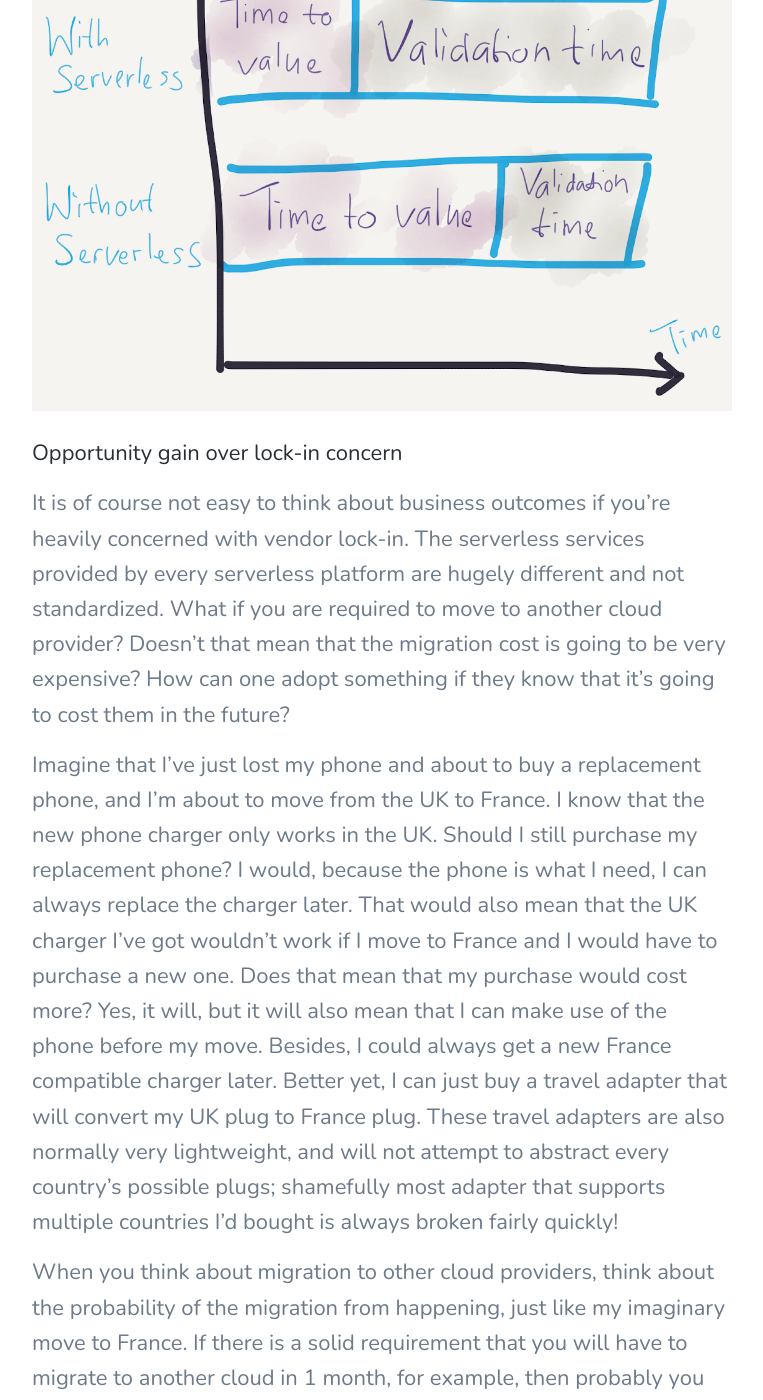
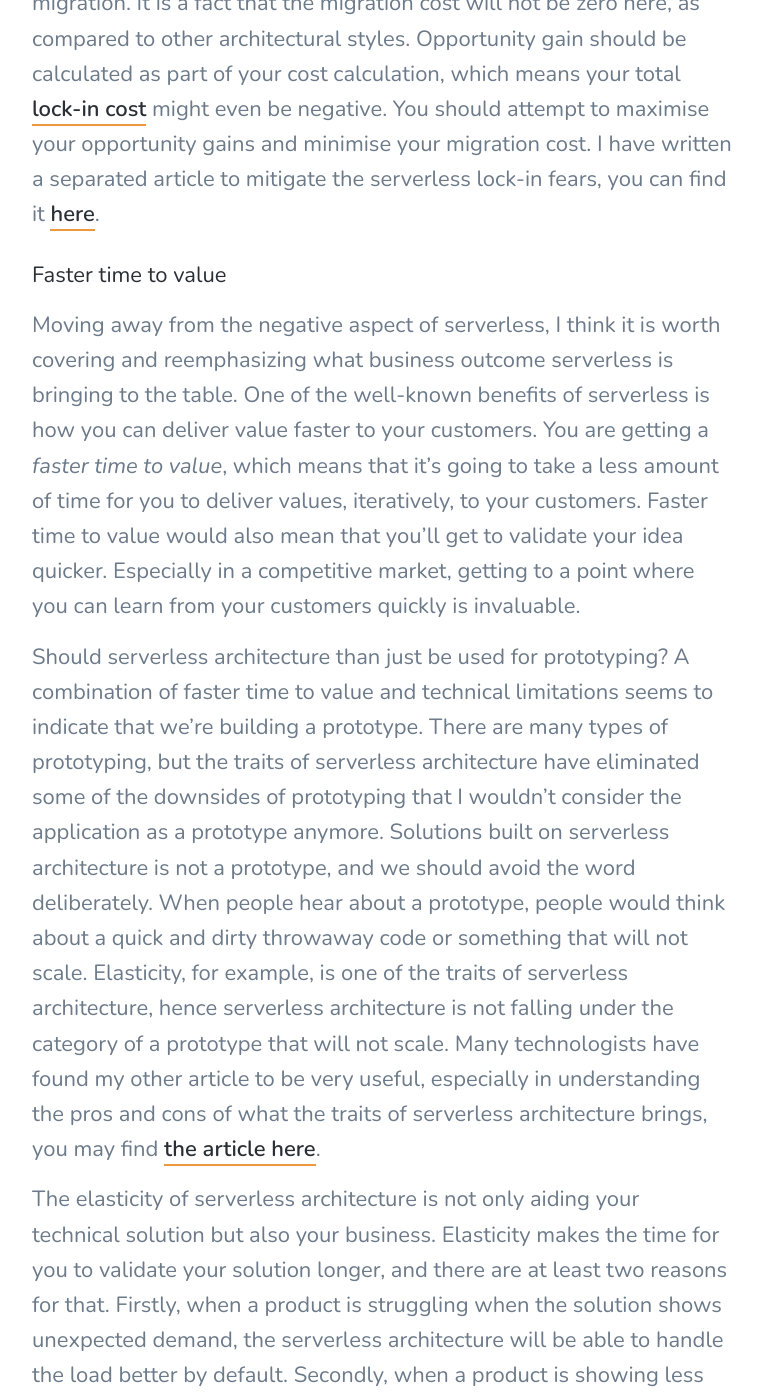
Before and after one commit to ceilfors/ceilfors.github.io, a Jekyll site: the page built from _posts/2019-11-18-principles-serverless-architecture.md, in a window 1280 px wide and 1400 px high, scrolled down 5475 px. Shown: the whole window, without its empty margins (258-1021 px from the left). Built offline with Jekyll 4.4.1, drawn with Linux system fonts in a browser that asks for light colours; nearby versions of some CDN libraries; some of the changed text lies outside the part shown.

Commit message:
Revise principle no 1

```diff
--- a/_posts/2019-11-18-principles-serverless-architecture.md
+++ b/_posts/2019-11-18-principles-serverless-architecture.md
@@ -84,54 +85,19 @@
 reinvested elsewhere. As the operational overhead of your system is
 significantly reduced, it might mean that development cost is reduced too.
 
-If serverless technology is coming with all these positives outcome, why then do
-we hear contradictory stories? There is always a trade-off in a decision we
+If serverless technology is coming with all these positives outcomes, why then
+do we hear contradictory stories? There is always a trade-off in a decision we
 make, and there is a trade-off in utilising serverless. There are technical
 limitations to serverless, and vendor lock-in concerns still prevail. This is
-why focusing on business outcome over the technical limitations is an important
-mindset shift. Business outcomes must be at the forefront of your mind. The
+why the first important principle that you need to have is to **focus on
+business outcome**. Business outcomes must be at the forefront of your mind. The
 technical limitations, of course, shouldn't be neglected but should be
 approached differently with the next set of principles outlined in this article.
-
-#### Faster time to value
-
-As briefly mentioned before, one of the well-known benefits of serverless is how
-you can deliver value faster to your customers. You are getting a faster time to
-value, which means that it's going to take a less amount of time for you to
-deliver values, iteratively, to your customers. Faster time to value would also
-mean that you'll get to validate your idea quicker. Especially in a competitive
-market, getting to a point where you can learn from your customers quickly is
-invaluable.
-
-Should serverless architecture than just be used for prototyping? A combination
-of faster time to value and technical limitations seems to indicate that we're
-building a prototype. There are many types of prototyping, but the [traits of
-serverless
-architecture]({% post_url 2019-07-31-traits-serverless-architecture %}) have
-eliminated some of the downsides of prototyping that I wouldn't consider the
-application as a prototype anymore. Solutions built on serverless architecture
-is not a prototype, and we should avoid the word deliberately. When people hear
-about a prototype, people would think about a quick and dirty throwaway code or
-something that will not scale. Elasticity, for example, is one of the traits of
-serverless architecture, hence serverless architecture is not falling under the
-category of a prototype that will not scale.
-
-The elasticity of serverless architecture is not only aiding your technical
-solution but also your business. Elasticity makes the time for you to validate
-your solution longer. There are two reasons why you would have a longer
-validation time. Firstly, when a product is struggling when the solution shows
-unexpected demand, the serverless architecture will be able to handle the load
-better by default. Secondly, when a product is showing less demand than
-expected, the business won't have to pay for huge infrastructure cost. As the
-time for you to validate your solution is living longer, you are also getting a
-level of flexibility to reprioritise your requirements. Your business is
-seemingly gaining elasticity too due to serverless architecture.
-
-![](/images{{page.id}}/elastic-time.png)
+First, let's address how this principle drive our thinking on lock-in concerns.
 
 #### Opportunity gain over lock-in concern
 
-It is of course not easy to think about business outcomes if you're heavily
+It is of course not easy to focus on business outcomes if you're heavily
 concerned with vendor lock-in. The serverless services provided by every
 serverless platform are hugely different and not standardized. What if you are
 required to move to another cloud provider? Doesn't that mean that the migration
@@ -147,10 +113,10 @@
 more? Yes, it will, but it will also mean that I can make use of the phone
 before my move. Besides, I could always get a new France compatible charger
 later. Better yet, I can just buy a travel adapter that will convert my UK plug
-to France plug. These travel adapters are also normally very lightweight, and
-will not attempt to abstract every country's possible plugs; shamefully most
-adapter that supports multiple countries I'd bought is always broken fairly
-quickly!
+to France plug. These lightweight travel adapters are also normally the best
+ones as it will not attempt to abstract every country's possible plugs;
+shamefully most adapter that supports multiple countries I'd bought is always
+broken fairly quickly!
 
 When you think about migration to other cloud providers, think about the
 probability of the migration from happening, just like my imaginary move to
@@ -158,20 +124,65 @@
 cloud in 1 month, for example, then probably you should start your development
 in the new cloud provider anyway rather than debating whether the migration cost
 is going to be expensive. Just like the imaginary phone I purchase, you should
-be getting the main bit of your development moving instead, because otherwise,
-you'll suffer from opportunity costs.
+be getting your development moving instead, because otherwise, you'll suffer
+from opportunity costs.
 
 Opportunity gain should be part of the totality that you're looking into. What
 we are worried in vendor lock-in, is normally the high cost of migration. It is
 a fact that the migration cost will not be zero here, as compared to other
 architectural styles. Opportunity gain should be calculated as part of your cost
 calculation, which means your total
-[lock-in cost](https://martinfowler.com/bliki/LockInCost.html) might even
-negative. My advice is to attempt to maximise your opportunity gains and
-minimise your migration cost, which would [mitigate your lock-in
-fears]({% post_url 2019-03-21-mitigating-serverless-lock-fears %}).
+[lock-in cost](https://martinfowler.com/bliki/LockInCost.html) might even be
+negative. You should attempt to maximise your opportunity gains and minimise
+your migration cost. I have written a separated article to mitigate the
+serverless lock-in fears, you can find it
+[here]({% post_url 2019-03-21-mitigating-serverless-lock-fears %}).
 
-### Leverage commodities first
+#### Faster time to value
+
+Moving away from the negative aspect of serverless, I think it is worth covering
+and reemphasizing what business outcome serverless is bringing to the table. One
+of the well-known benefits of serverless is how you can deliver value faster to
+your customers. You are getting a _faster time to value_, which means that it's
+going to take a less amount of time for you to deliver values, iteratively, to
+your customers. Faster time to value would also mean that you'll get to validate
+your idea quicker. Especially in a competitive market, getting to a point where
+you can learn from your customers quickly is invaluable.
+
+Should serverless architecture than just be used for prototyping? A combination
+of faster time to value and technical limitations seems to indicate that we're
+building a prototype. There are many types of prototyping, but the traits of
+serverless architecture have eliminated some of the downsides of prototyping
+that I wouldn't consider the application as a prototype anymore. Solutions built
+on serverless architecture is not a prototype, and we should avoid the word
+deliberately. When people hear about a prototype, people would think about a
+quick and dirty throwaway code or something that will not scale. Elasticity, for
+example, is one of the traits of serverless architecture, hence serverless
+architecture is not falling under the category of a prototype that will not
+scale. Many technologists have found my other article to be very useful,
+especially in understanding the pros and cons of what the traits of serverless
+architecture brings, you may find [the article
+here]({% post_url 2019-07-31-traits-serverless-architecture %}).
+
+The elasticity of serverless architecture is not only aiding your technical
+solution but also your business. Elasticity makes the time for you to validate
+your solution longer, and there are at least two reasons for that. Firstly, when
+a product is struggling when the solution shows unexpected demand, the
+serverless architecture will be able to handle the load better by default.
+Secondly, when a product is showing less demand than expected, the business
+won't have to pay for huge infrastructure cost. As the time for you to validate
+your solution is living longer, you are also getting a level of flexibility to
+reprioritise your requirements. Your business is seemingly gaining elasticity
+too due to serverless architecture.
+
+The following picture therefore should summarise the outcome serverless is
+bringing to businesses.
+
+![](/images{{page.id}}/elastic-time.png)
+
+### 2. Leverage commodities first
+
+<!-- TODO: Continue reading out loud here -->
 
 When a subject is deemed as a commodity, that subject has been commercialised
 widely so that it is very easy for it to be consumed by anyone. A commodity is
```
Also changed, not shown: other parts of _posts/2019-11-18-principles-serverless-architecture.md (+9 -8 lines).
